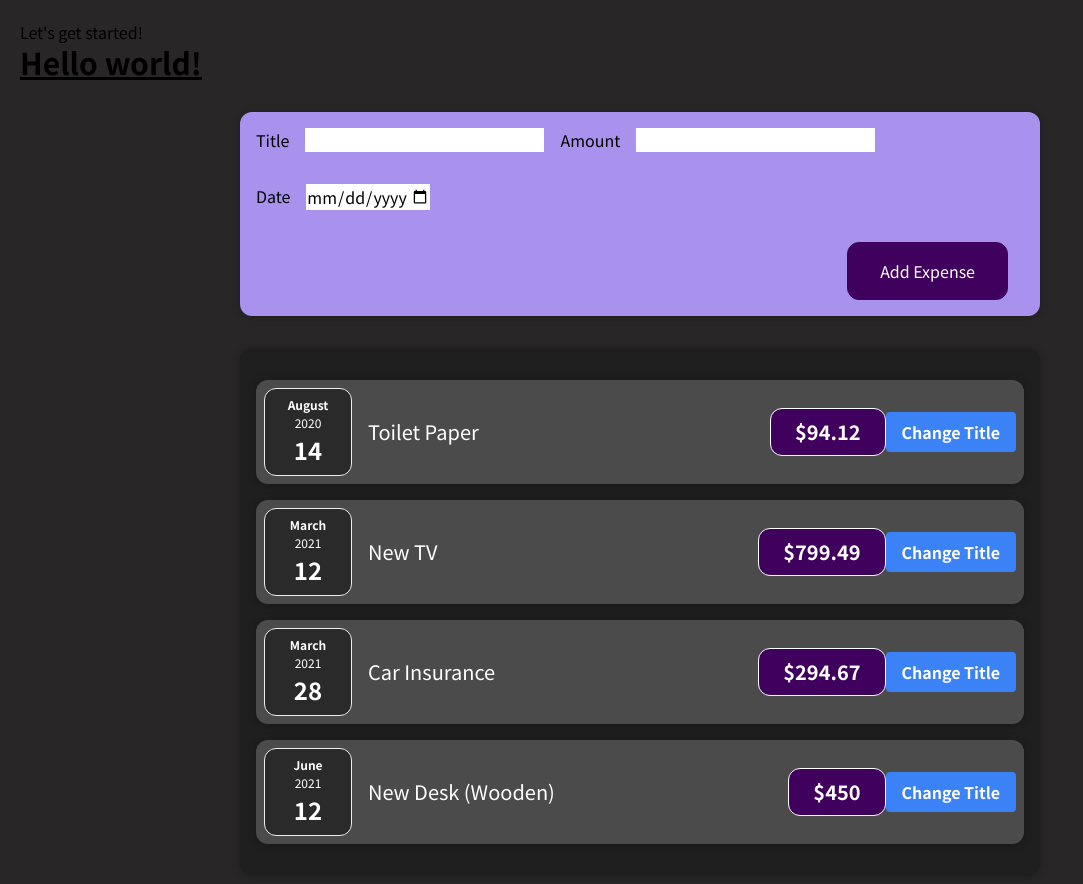
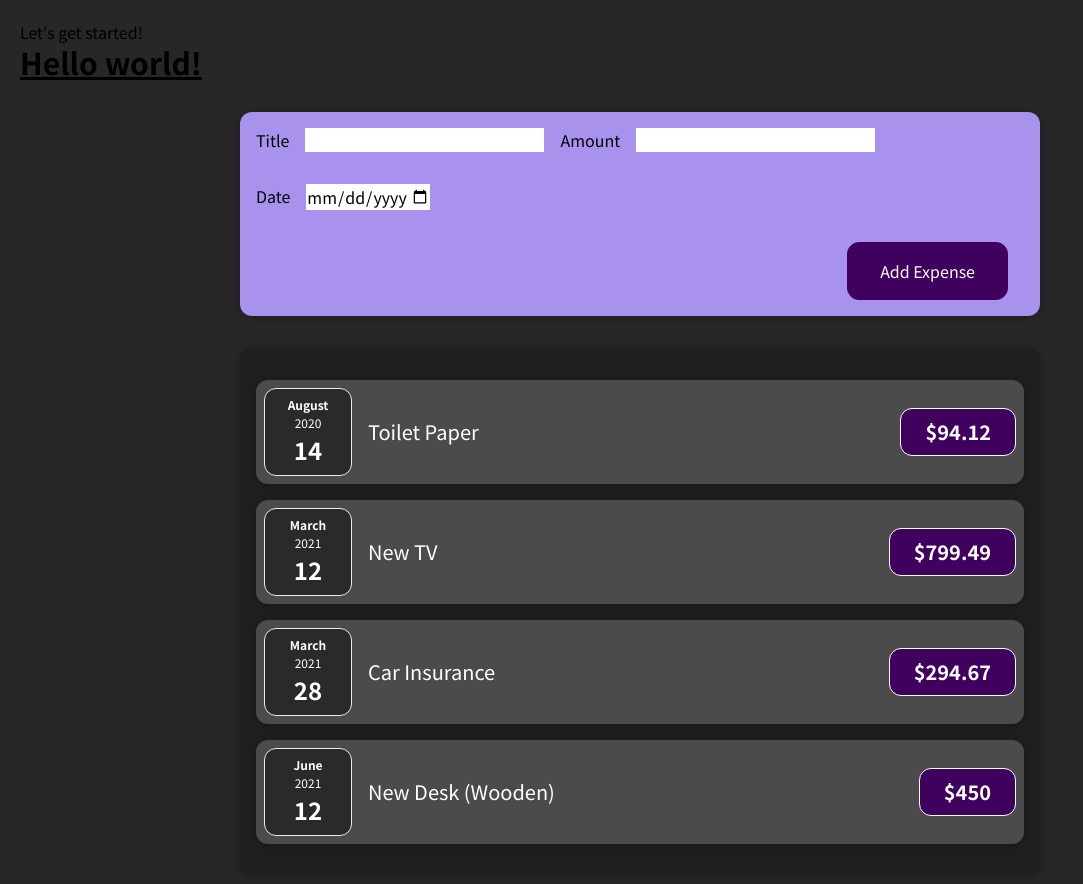
Before and after one commit to Badmonky/Learning, a React (Create React App) app in the folder react/01-starting-setup/: page / in a window 1280 px wide. Shown: the top 884 px of the page, without its empty margins (0-1083 px from the left). Built offline with nearby package versions, Linux system fonts and the light colour scheme.

Commit message:
adding new item to list

```diff
--- a/react/01-starting-setup/src/App.js
+++ b/react/01-starting-setup/src/App.js
@@ -1,10 +1,18 @@
+import React, { useState } from "react";
+
 import Expenses from "./components/Expenses/Expenses";
 import NewExpense from "./components/NewExpense/NewExpense";
+import data from "./Data/ExpenseData";
 
 function App() {
 
-  function addExpenseHandler(expense){
-    console.log(expense);
+  const [expenseData, setExpenseData] = useState(data);
+
+  function addExpenseHandler(newExpense){
+    setExpenseData((prev) =>{
+       prev.push(newExpense);
+    })
+    console.log(expenseData);
 
   }
 
@@ -13,8 +21,7 @@ function App() {
       <h2>Let's get started!</h2>
       <h1 className="text-3xl font-bold underline">Hello world!</h1>
       <NewExpense onAddExpense={addExpenseHandler}/>
-      <Expenses />
-
+      <Expenses expenses={expenseData}/>
     </div>
   );
 }
--- a/react/01-starting-setup/src/components/Expenses/ExpenseItem.js
+++ b/react/01-starting-setup/src/components/Expenses/ExpenseItem.js
@@ -1,17 +1,17 @@
-import {useState} from "react";
+// import {useState} from "react";
 import ExpenseDate from "./ExpenseDate";
 import "./ExpenseItem.css";
 import Card from "../UI/Card";
 
 function ExpenseItem(props) {
-  const [expenseTitle, setExpenseTitle] = useState(props.expense.title);
-  // const expenseTitle = props.expense.title;
+  // const [expenseTitle, setExpenseTitle] = useState(props.expense.title);
+  const expenseTitle = props.expense.title;
   const expenseAmount = props.expense.amount;
 
-  function clickHandler(){
-    setExpenseTitle("updated!");
-    console.log("clicked!");
-  };
+  // function clickHandler(){
+  //   setExpenseTitle("updated!");
+  //   console.log("clicked!");
+  // };
 
   return (
     <Card className="expense-item">
@@ -20,7 +20,7 @@ function ExpenseItem(props) {
         <h2>{expenseTitle}</h2>
         <div className="expense-item__price">${expenseAmount}</div>
       </div>
-      <button className="btn btn-blue" onClick={clickHandler} >Change Title</button>
+      {/* <button className="btn btn-blue" onClick={clickHandler} >Change Title</button> */}
     </Card>
   );
 }
--- a/react/01-starting-setup/src/components/Expenses/Expenses.js
+++ b/react/01-starting-setup/src/components/Expenses/Expenses.js
@@ -1,12 +1,16 @@
+import React, { useState } from "react";
+
 import ExpenseItem from "./ExpenseItem";
-import expenseData from "../Data/ExpenseData";
+// import expenseData from "../Data/ExpenseData";
 import './Expenses.css'
 import Card from "../UI/Card";
 
-function Expenses() {
+function Expenses(props) {
+  const [expenses, setExpenses] = useState(props.expenses);
+  console.log(props.expenses);
   return (
     <Card className='expenses'>
-      {expenseData.map((expense) => {
+      {expenses.map((expense) => {
         return <ExpenseItem expense={expense} />;
       })}
     </Card>
```
Also changed, not shown: react/01-starting-setup/src/Data/ExpenseData.js (renamed from react/01-starting-setup/src/components/Data/ExpenseData.js).
